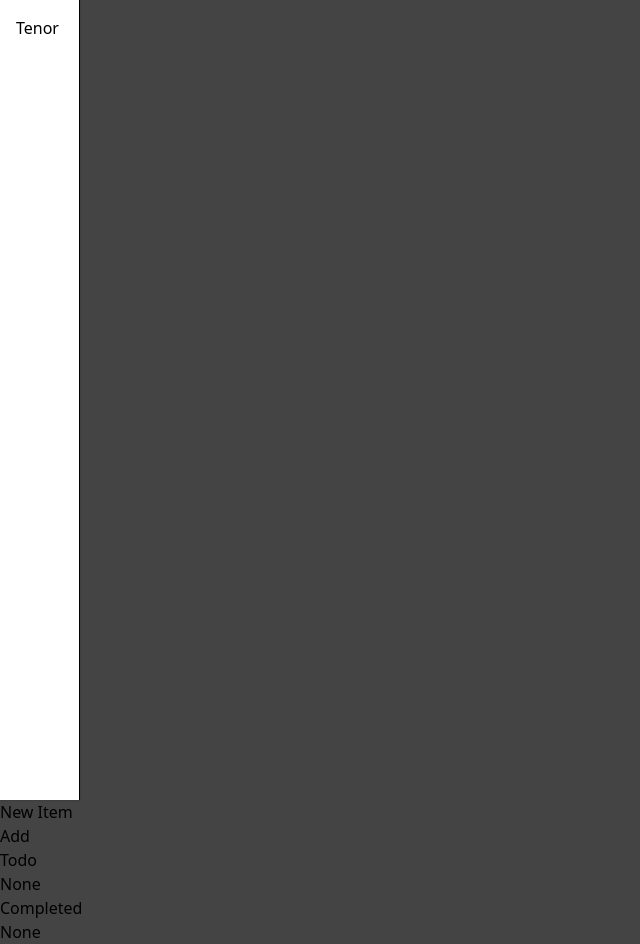
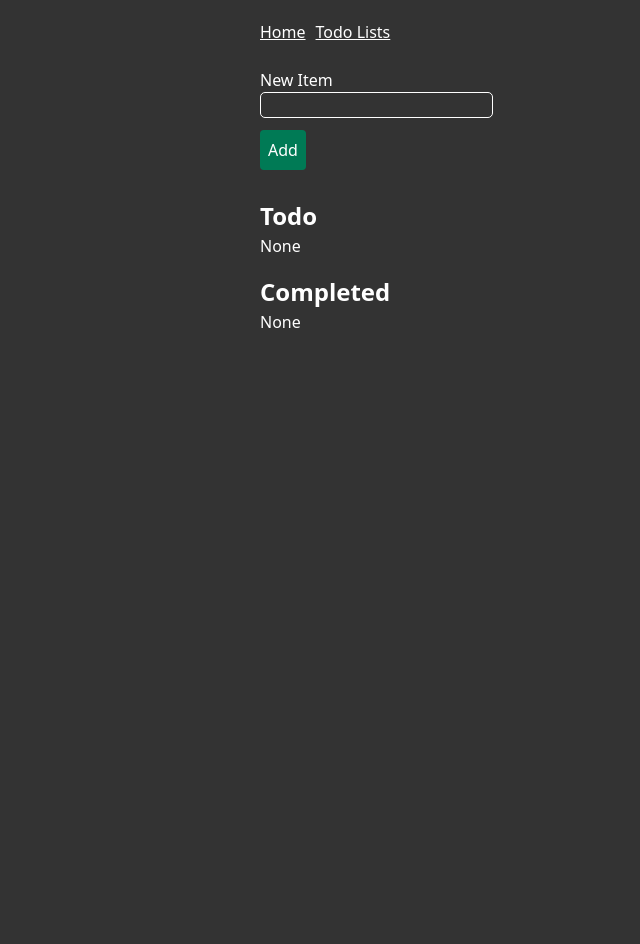
Before and after one commit to keeganjw/todolist, a React (Vite) app: page /todos in a window 1280 px wide. Shown: the whole page, without its empty margins (0-640 px from the left). After the commit the page ends 800 px from the top, so only its background shows below. Built offline with nearby package versions, Linux system fonts and the light colour scheme.

Commit message:
Added temp dev styling

```diff
--- a/src/App.css
+++ b/src/App.css
@@ -1,5 +1,31 @@
 @import "tailwindcss";
 
+a {
+  text-decoration: underline;
+}
+
 body {
-  background-color: #444;
+  background-color: #333;
+  color: #fff;
 }
+
+h1 {
+  font-size: 1.5rem;
+  font-weight: bold;
+}
+
+input {
+  border: 1px solid #fff;
+  border-radius: 5px;
+}
+
+nav ul li {
+  display: inline;
+  margin-right: 10px;
+}
+
+#root {
+  margin: 0 auto;
+  max-width: 800px;
+  padding: 20px;
+}
--- a/src/features/nav/Sidebar.jsx
+++ b/src/features/nav/Sidebar.jsx
@@ -2,29 +2,15 @@ import { Link } from "react-router-dom";
 
 export default function Sidebar() {
   return (
-    <aside className="h-screen w-20">
-      <nav className="flex h-full flex-col border-r bg-white shadow-sm">
-        <h3 className="flex items-center justify-between p-4">Tenor</h3>
-
-        <ul></ul>
-      </nav>
-    </aside>
+    <nav className="mb-6">
+      <ul>
+        <li>
+          <Link to="/">Home</Link>
+        </li>
+        <li>
+          <Link to="/todos">Todo Lists</Link>
+        </li>
+      </ul>
+    </nav>
   );
 }
-
-// import { Link } from 'react-router-dom';
-
-// export default function Sidebar() {
-// 	return (
-// 		<nav>
-// 			<ul>
-// 				<li>
-// 					<Link to="/">Home</Link>
-// 				</li>
-// 				<li>
-// 					<Link to="/todos">Todo Lists</Link>
-// 				</li>
-// 			</ul>
-// 		</nav>
-// 	);
-// }
--- a/src/features/todoList/TodoItemNew.jsx
+++ b/src/features/todoList/TodoItemNew.jsx
@@ -12,9 +12,11 @@ export default function NewTodoForm({ addTodo }) {
   }
 
   return (
-		<form className="new-item-form" onSubmit={handleSubmit}>
-			<div className="form-row">
-				<label htmlFor="item">New Item</label>
+    <form onSubmit={handleSubmit}>
+      <div>
+        <label htmlFor="item" className="block">
+          New Item
+        </label>
         <input
           type="text"
           id="item"
@@ -23,7 +25,9 @@ export default function NewTodoForm({ addTodo }) {
         />
       </div>
 
-			<button className="btn">Add</button>
+      <button className="my-3 cursor-pointer rounded bg-emerald-700 p-2 text-white hover:bg-emerald-800 active:bg-emerald-900">
+        Add
+      </button>
     </form>
   );
 }
--- a/src/features/todoList/Todos.jsx
+++ b/src/features/todoList/Todos.jsx
@@ -1,10 +1,10 @@
-import { useEffect, useState } from 'react';
-import TodoItemNew from './TodoItemNew';
-import TodoList from './TodoList';
+import { useEffect, useState } from "react";
+import TodoItemNew from "./TodoItemNew";
+import TodoList from "./TodoList";
 
 function Todos() {
   const [todos, setTodos] = useState(() => {
-		const localValue = localStorage.getItem('TODOS');
+    const localValue = localStorage.getItem("TODOS");
     let result = [];
 
     if (localValue) result = JSON.parse(localValue);
@@ -13,7 +13,7 @@ function Todos() {
   });
 
   useEffect(() => {
-		localStorage.setItem('TODOS', JSON.stringify(todos));
+    localStorage.setItem("TODOS", JSON.stringify(todos));
   }, [todos]);
 
   function addTodo(title) {
@@ -44,14 +44,14 @@ function Todos() {
     <>
       <TodoItemNew addTodo={addTodo} />
 
-			<h1 className="header">Todo</h1>
+      <h1 className="mt-4">Todo</h1>
       <TodoList
         todos={todos.filter((todo) => !todo.completed)}
         toggleTodo={toggleTodo}
         deleteTodo={deleteTodo}
       />
 
-			<h1 className="header">Completed</h1>
+      <h1 className="mt-4">Completed</h1>
       <TodoList
         todos={todos.filter((todo) => todo.completed)}
         toggleTodo={toggleTodo}
--- a/src/layouts/MainLayout.jsx
+++ b/src/layouts/MainLayout.jsx
@@ -1,5 +1,5 @@
-import Sidebar from '../features/nav/Sidebar';
-import { Outlet } from 'react-router-dom';
+import Sidebar from "../features/nav/Sidebar";
+import { Outlet } from "react-router-dom";
 
 export default function MainLayout() {
   return (
--- a/src/pages/HomePage.jsx
+++ b/src/pages/HomePage.jsx
@@ -1,3 +1,3 @@
 export default function HomePage() {
-  return <h1 className="bg-amber-600 p-2 text-white">Home</h1>;
+  return <h1 className="p-2 text-white">Home</h1>;
 }
```
Lines whose indentation alone changed are shown as unchanged.
